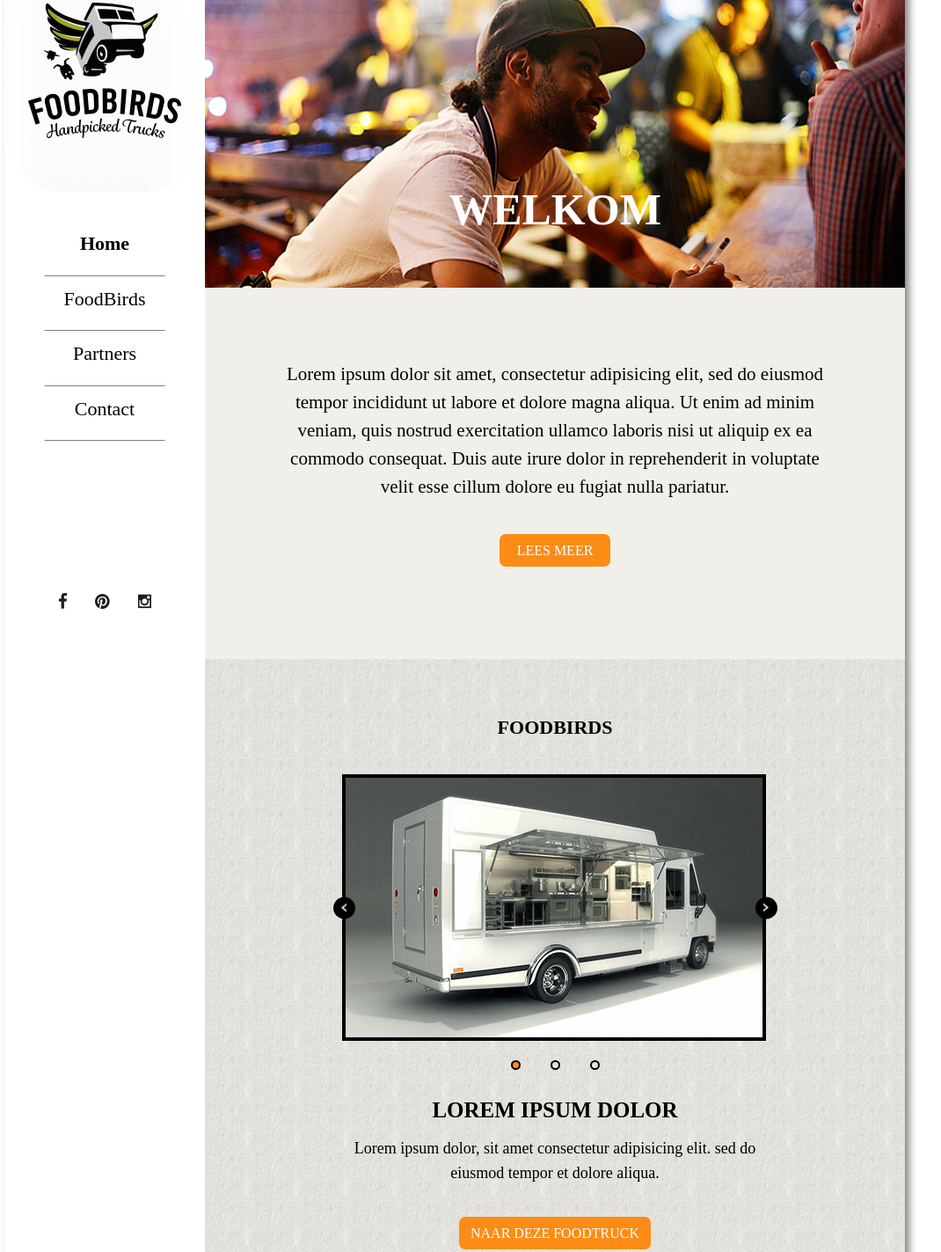
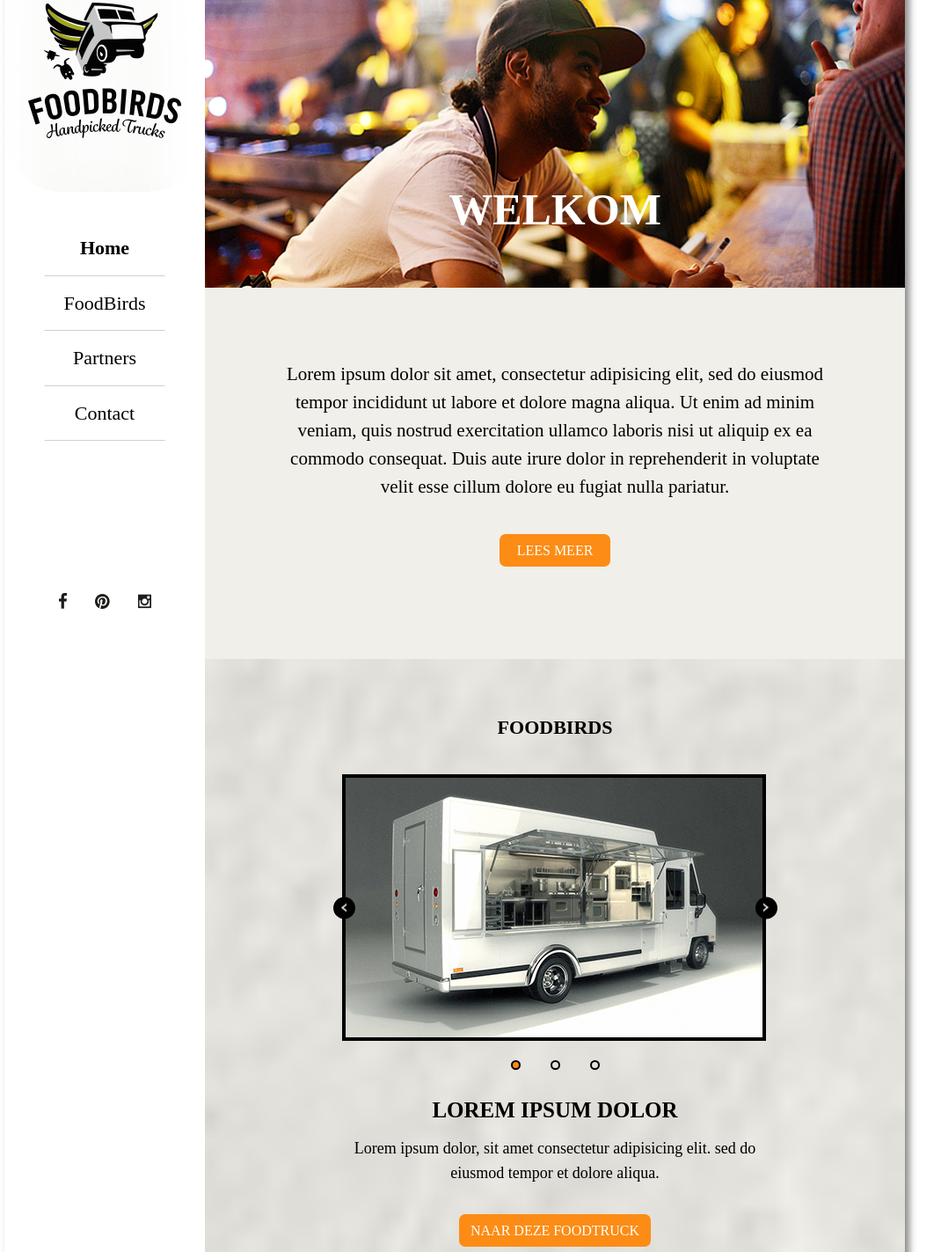
Before and after one commit to mehak-wpbrigade/wp-foodbird, a plain HTML site: page index.html in a window 1280 px wide. Shown: the part 43-1466 px from the top of the page at 88% size, without its empty margins (123-1193 px from the left). Drawn offline with nearby package versions, Linux system fonts and the light colour scheme; a script that the page names is missing.

Commit message:
final updated

```diff
--- a/css/main.css
+++ b/css/main.css
@@ -119,7 +119,7 @@
 }
 
 .side-bar-menu ul li {
-  padding: 12px 10px 22px;
+  padding: 17px 10px 17px;
   margin: 0px 0 0px;
   position: relative;
 }
@@ -132,7 +132,7 @@
   position: absolute;
   bottom: 0px;
   left: 50%;
-  background-color: grey;
+  background-color: #d0d0d0;
   width: 60%;
   height: 1px;
   transition: all 0.2s ease-in-out;
@@ -209,8 +209,9 @@
 
 /*----slider section---*/
 .food-bird-slider {
-  background-image: url("../images/slidersectionbg.png");
-  padding: 65px 10px 88px;
+  background: url("../images/slidersectionbg.png") no-repeat;
+  background-size: cover;
+  padding: 65px 10px 92px;
 }
 
 .food-bird-slider .container {
@@ -326,7 +327,7 @@
 .slider-text .btn {
   width: max-content;
   padding: 7px 11px;
-  margin: 36px auto 0;
+  margin: 33px auto 0;
 }
 
 .card-sec {
@@ -356,12 +357,13 @@
 .card {
   display: flex;
   flex-direction: column;
+  justify-content: center;
   align-items: center;
   background-color: #fff;
   width: calc(50% - 79px);
   min-height: 310px;
   margin: 18px 0px 15px;
-  padding: 38px 39px 30px 30px;
+  padding: 27px 39px 42px 30px;
   box-shadow: 0px 0px 1px 0px rgba(0, 0, 0, 0.2);
   text-align: center;
 }
@@ -400,7 +402,7 @@
 
 .card-sec .btn {
   width: max-content;
-  margin: 40px auto 0px;
+  margin: 36px auto 0px;
   padding: 7px 15px;
 }
 
--- a/index.html
+++ b/index.html
@@ -29,6 +29,7 @@
         </div>
       </div>
       <div class="container-main">
+      <!----side bar sec------>
         <section class="side-bar" id="mySidenav">
           <div class="side-bar-logo">
             <div class="side-togg">
@@ -168,7 +169,7 @@
         </section>
       </div>
     </div>
-<!---------javascript--------->
+    <!---------javascript--------->
     <script src="https://ajax.googleapis.com/ajax/libs/jquery/3.5.1/jquery.min.js"></script>
     <script src="js/slick.min.js"></script>
 
@@ -215,7 +216,7 @@
       }
 
       function closeNav() {
-        document.getElementById("mySidenav").style.width = "0";
+        // document.getElementById("mySidenav").style.width = "0";
         document.getElementById("mySidenav").style.display = "none";
       }
     </script>
```
